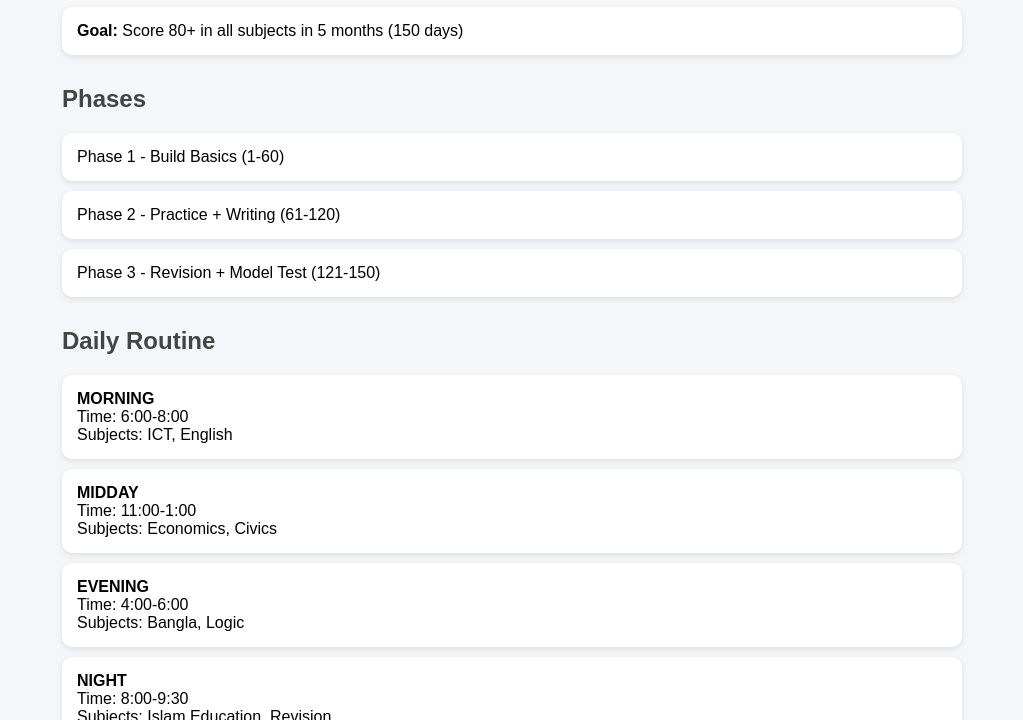
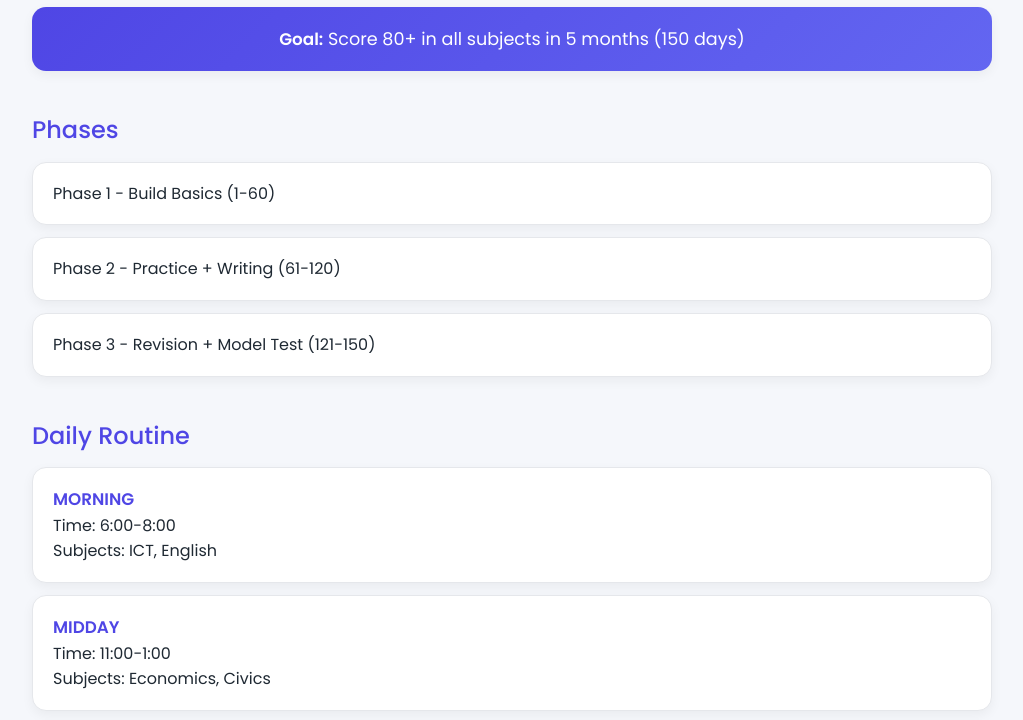
Before and after one commit to mayrufahmedbd/Eid, a plain HTML site: page index.html in a window 1280 px wide. Shown: the part 94-814 px from the top of the page, without its empty margins (128-1151 px from the left). Drawn offline with Linux system fonts and the light colour scheme.

Commit message:
Update style.css

```diff
--- a/style.css
+++ b/style.css
@@ -1,39 +1,128 @@
-body {
-  font-family: Arial, sans-serif;
-  background: #f4f6f9;
+/* Google Font (optional but recommended) */
+@import url('https://fonts.googleapis.com/css2?family=Poppins:wght@300;400;500;600&display=swap');
+
+:root {
+  --bg: #f5f7fb;
+  --card-bg: #ffffff;
+  --primary: #4f46e5;
+  --text: #1f2933;
+  --subtext: #6b7280;
+  --border: #e5e7eb;
+}
+
+/* Reset */
+* {
   margin: 0;
   padding: 0;
+  box-sizing: border-box;
 }
 
-.container {
-  width: 90%;
-  max-width: 900px;
-  margin: auto;
-  padding: 20px;
+/* Body */
+body {
+  font-family: 'Poppins', sans-serif;
+  background: var(--bg);
+  color: var(--text);
+  line-height: 1.6;
 }
 
+/* Container */
+.container {
+  max-width: 1000px;
+  margin: auto;
+  padding: 30px 20px;
+}
+
+/* Headings */
 h1 {
   text-align: center;
-  color: #333;
+  margin-bottom: 20px;
+  font-weight: 600;
 }
 
 h2 {
-  margin-top: 30px;
-  color: #444;
+  margin-top: 40px;
+  margin-bottom: 10px;
+  font-weight: 500;
+  color: var(--primary);
 }
 
+/* Card */
 .card {
-  background: white;
-  padding: 15px;
-  margin: 10px 0;
-  border-radius: 10px;
-  box-shadow: 0 2px 6px rgba(0,0,0,0.1);
+  background: var(--card-bg);
+  border-radius: 14px;
+  padding: 18px 20px;
+  margin: 12px 0;
+  border: 1px solid var(--border);
+  box-shadow: 0 4px 12px rgba(0,0,0,0.05);
+  transition: all 0.25s ease;
 }
 
+/* Hover effect */
+.card:hover {
+  transform: translateY(-3px);
+  box-shadow: 0 8px 18px rgba(0,0,0,0.08);
+}
+
+/* Text styling */
+strong {
+  color: var(--primary);
+}
+
+p {
+  color: var(--subtext);
+  margin: 5px 0;
+}
+
+/* Lists */
 ul {
+  margin-top: 8px;
   padding-left: 20px;
 }
 
 li {
-  margin: 5px 0;
+  margin: 6px 0;
+  color: var(--text);
 }
+
+/* Routine highlight */
+.card strong:first-child {
+  font-size: 1.05rem;
+}
+
+/* Section spacing */
+#goal .card {
+  font-size: 1.1rem;
+  text-align: center;
+  background: linear-gradient(135deg, #4f46e5, #6366f1);
+  color: white;
+  border: none;
+}
+
+#goal strong {
+  color: white;
+}
+
+/* Scrollbar (modern touch) */
+::-webkit-scrollbar {
+  width: 8px;
+}
+
+::-webkit-scrollbar-thumb {
+  background: #d1d5db;
+  border-radius: 10px;
+}
+
+/* Responsive */
+@media (max-width: 600px) {
+  .container {
+    padding: 20px 15px;
+  }
+
+  h1 {
+    font-size: 1.5rem;
+  }
+
+  .card {
+    padding: 15px;
+  }
+}
```
